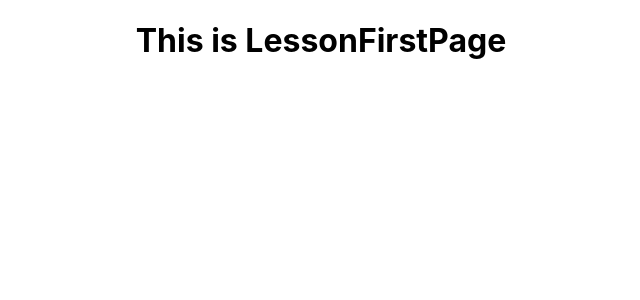
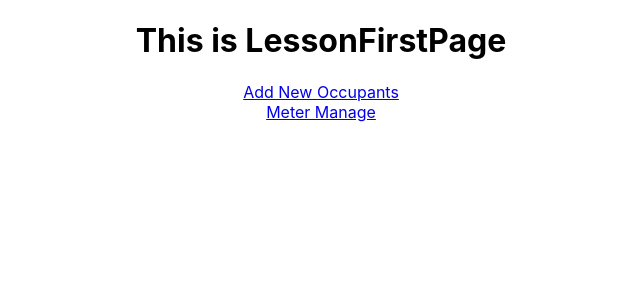
Before and after one commit to chawintee/Dormitory-Personal_Project, a React (Create React App) app in the folder frontend/: page /LessonFirstPage in a window 1280 px wide. Shown: the top 300 px of the page, without its empty margins (319-959 px from the left). Built offline with nearby package versions, Linux system fonts and the light colour scheme.

Commit message:
jwtDecode of ACCESS_TOKEN_LESSON

```diff
--- a/frontend/src/components/App.js
+++ b/frontend/src/components/App.js
@@ -24,7 +24,7 @@ function App() {
         <Route exact path='/error' component={Error} />
         <Route exact path='/OccupantFirstPage' render={()=><OccupantFirstPage isLogin={isLogin} setIsLogin={setIsLogin} userInfo={userInfo} setUserInfo={setUserInfo} />}  />
         <Route exact path='/LessonFirstPage' render={()=><LessonFirstPage isLogin={isLogin} setIsLogin={setIsLogin} userInfo={userInfo} setUserInfo={setUserInfo} />}  />
-        <Route exact path='/AddNewOccupant' component={AddNewOccupant}/>
+        <Route exact path='/AddNewOccupant' render={()=><AddNewOccupant isLogin={isLogin} setIsLogin={setIsLogin} userInfo={userInfo} setUserInfo={setUserInfo}/>}/>
         <Route exact path='/MeterManage' component={MeterManage}/>
         <Redirect to='/error' />
       </Switch>
--- a/frontend/src/components/Lesson/AddNewOccupant.js
+++ b/frontend/src/components/Lesson/AddNewOccupant.js
@@ -1,6 +1,18 @@
-import React from 'react'
+import React,{useEffect, useState} from 'react'
+import jwtDecode from 'jwt-decode'
 
-function AddNewOccupant() {
+function AddNewOccupant(props) {
+    const {isLogin,setIsLogin,userInfo,setUserInfo} = props;
+
+    useEffect(() => {
+        if(localStorage.getItem("ACCESS_TOKEN_LESSON")){
+            // console.log(jwtDecode(localStorage.getItem("ACCESS_TOKEN_LESSON")))
+            const user = jwtDecode(localStorage.getItem("ACCESS_TOKEN_LESSON"))
+            setUserInfo(user)
+            setIsLogin(true)
+        }
+    }, [])
+
     return (
         <div>
             This is AddNewOccupant
--- a/frontend/src/components/Lesson/LessonFirstPage.js
+++ b/frontend/src/components/Lesson/LessonFirstPage.js
@@ -5,8 +5,8 @@ function LessonFirstPage() {
     return (
         <div>
             <h1>This is LessonFirstPage</h1>
-            <Link to='/AddNewOccupant'/>
-            <Link to='/MeterManage'/>
+            <div><Link to='/AddNewOccupant'> Add New Occupants </Link></div>
+            <div><Link to='/MeterManage'> Meter Manage </Link></div>
         </div>
     )
 }
```
